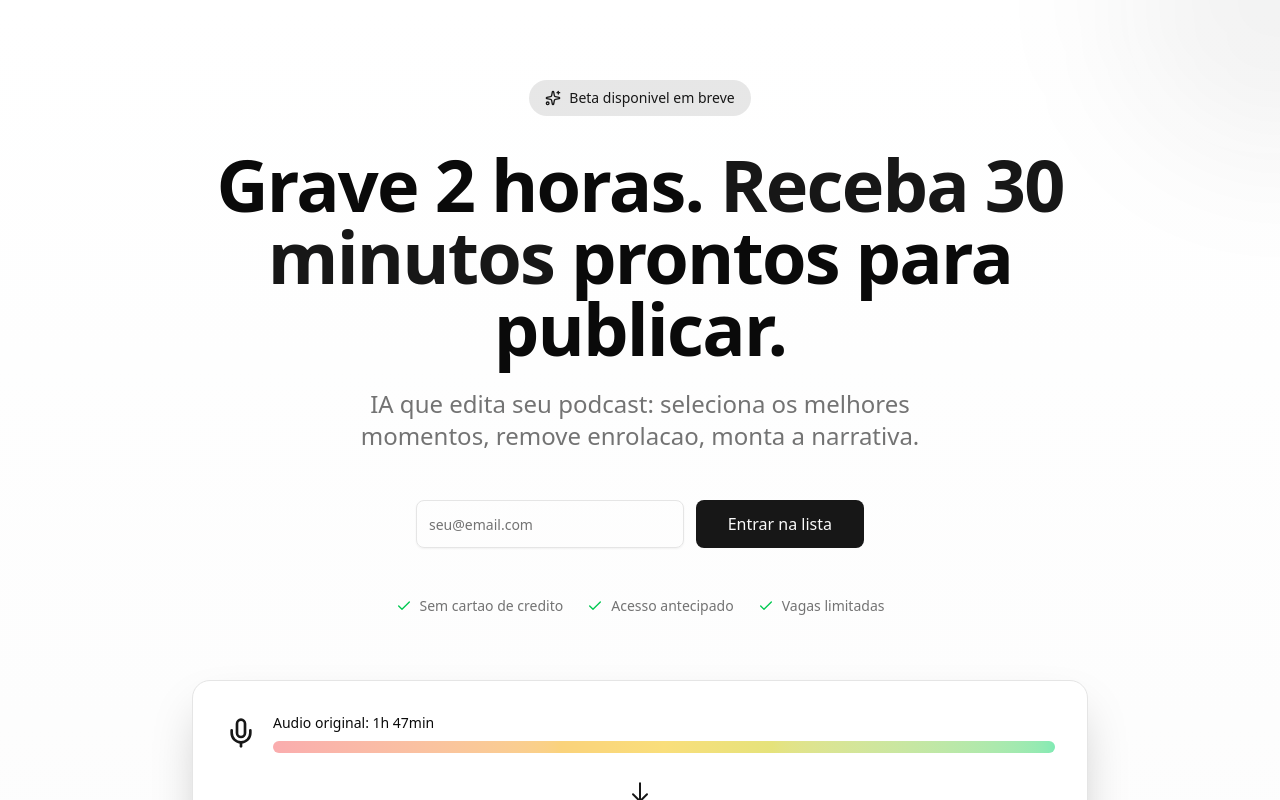
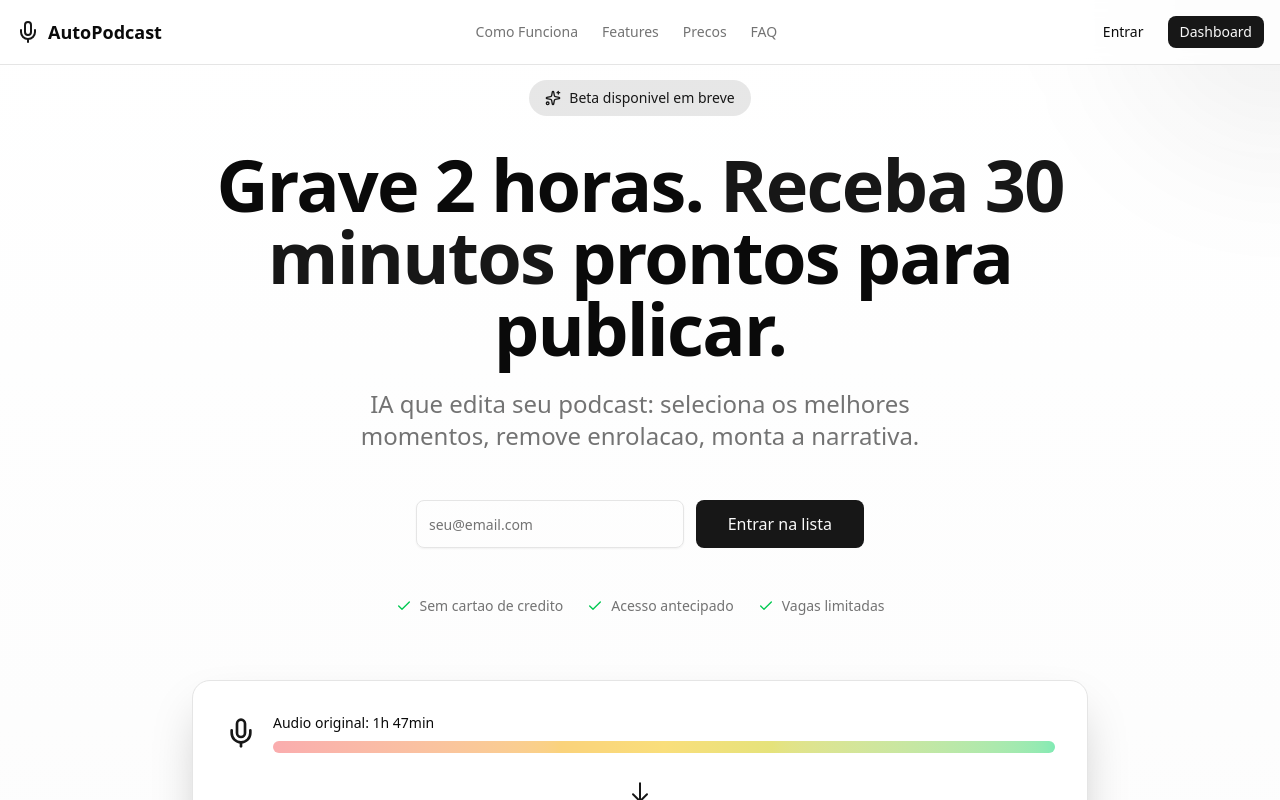
Before and after one commit to marcosremar/autopodcast-editor, a Next.js app: page / in a window 1280 px wide. Shown: the top 800 px of the page. Built offline with nearby package versions, Linux system fonts and the light colour scheme; no server answers.

Commit message:
feat: Add header with login button and login page
- Add Header component with navigation and login/dashboard buttons
- Create /login page with email authentication form
- Fixed navigation from landing to dashboard

```diff
--- /dev/null
+++ b/src/app/login/page.tsx
@@ -0,0 +1,106 @@
+"use client";
+
+import { useState } from "react";
+import { useRouter } from "next/navigation";
+import Link from "next/link";
+import { Button } from "@/components/ui/button";
+import { Input } from "@/components/ui/input";
+import { Label } from "@/components/ui/label";
+import { Mic, ArrowLeft } from "lucide-react";
+
+export default function LoginPage() {
+  const [email, setEmail] = useState("");
+  const [loading, setLoading] = useState(false);
+  const [error, setError] = useState("");
+  const router = useRouter();
+
+  async function handleSubmit(e: React.FormEvent) {
+    e.preventDefault();
+    setLoading(true);
+    setError("");
+
+    try {
+      const res = await fetch("/api/auth/login", {
+        method: "POST",
+        headers: { "Content-Type": "application/json" },
+        body: JSON.stringify({ email }),
+      });
+
+      const data = await res.json();
+
+      if (!res.ok) {
+        setError(data.error || "Erro ao fazer login");
+        return;
+      }
+
+      router.push("/dashboard");
+    } catch {
+      setError("Erro de conexao. Tente novamente.");
+    } finally {
+      setLoading(false);
+    }
+  }
+
+  return (
+    <div className="min-h-screen flex items-center justify-center bg-gradient-to-b from-background to-muted/30">
+      <div className="w-full max-w-md px-4">
+        <div className="bg-card rounded-2xl shadow-xl border p-8">
+          {/* Header */}
+          <div className="text-center mb-8">
+            <Link href="/" className="inline-flex items-center gap-2 mb-6">
+              <Mic className="w-8 h-8 text-primary" />
+              <span className="font-bold text-2xl">AutoPodcast</span>
+            </Link>
+            <h1 className="text-2xl font-bold mb-2">Entrar na sua conta</h1>
+            <p className="text-muted-foreground">
+              Digite seu email para acessar o dashboard
+            </p>
+          </div>
+
+          {/* Form */}
+          <form onSubmit={handleSubmit} className="space-y-4">
+            <div className="space-y-2">
+              <Label htmlFor="email">Email</Label>
+              <Input
+                id="email"
+                type="email"
+                placeholder="seu@email.com"
+                value={email}
+                onChange={(e) => setEmail(e.target.value)}
+                required
+                disabled={loading}
+              />
+            </div>
+
+            {error && (
+              <p className="text-sm text-red-500">{error}</p>
+            )}
+
+            <Button type="submit" className="w-full" disabled={loading}>
+              {loading ? "Entrando..." : "Entrar"}
+            </Button>
+          </form>
+
+          {/* Back link */}
+          <div className="mt-6 text-center">
+            <Link
+              href="/"
+              className="inline-flex items-center gap-1 text-sm text-muted-foreground hover:text-foreground transition-colors"
+            >
+              <ArrowLeft className="w-4 h-4" />
+              Voltar para o inicio
+            </Link>
+          </div>
+        </div>
+
+        {/* Beta notice */}
+        <p className="text-center text-sm text-muted-foreground mt-6">
+          Ainda nao tem conta?{" "}
+          <Link href="/#waitlist" className="text-primary hover:underline">
+            Entre na lista de espera
+          </Link>
+        </p>
+      </div>
+    </div>
+  );
+}
--- a/src/app/page.tsx
+++ b/src/app/page.tsx
@@ -1,4 +1,5 @@
 import {
+  Header,
   Hero,
   Problem,
   HowItWorks,
@@ -13,6 +14,7 @@ import {
 export default function Home() {
   return (
     <main>
+      <Header />
       <Hero />
       <Problem />
       <HowItWorks />
--- /dev/null
+++ b/src/components/landing/Header.tsx
@@ -0,0 +1,51 @@
+"use client";
+
+import Link from "next/link";
+import { Button } from "@/components/ui/button";
+import { Mic } from "lucide-react";
+
+export function Header() {
+  return (
+    <header className="fixed top-0 left-0 right-0 z-50 bg-background/80 backdrop-blur-sm border-b">
+      <div className="container mx-auto px-4">
+        <div className="flex items-center justify-between h-16">
+          {/* Logo */}
+          <Link href="/" className="flex items-center gap-2">
+            <Mic className="w-6 h-6 text-primary" />
+            <span className="font-bold text-lg">AutoPodcast</span>
+          </Link>
+
+          {/* Navigation */}
+          <nav className="hidden md:flex items-center gap-6">
+            <a href="#como-funciona" className="text-sm text-muted-foreground hover:text-foreground transition-colors">
+              Como Funciona
+            </a>
+            <a href="#features" className="text-sm text-muted-foreground hover:text-foreground transition-colors">
+              Features
+            </a>
+            <a href="#precos" className="text-sm text-muted-foreground hover:text-foreground transition-colors">
+              Precos
+            </a>
+            <a href="#faq" className="text-sm text-muted-foreground hover:text-foreground transition-colors">
+              FAQ
+            </a>
+          </nav>
+
+          {/* Auth Buttons */}
+          <div className="flex items-center gap-3">
+            <Link href="/login">
+              <Button variant="ghost" size="sm">
+                Entrar
+              </Button>
+            </Link>
+            <Link href="/dashboard">
+              <Button size="sm">
+                Dashboard
+              </Button>
+            </Link>
+          </div>
+        </div>
+      </div>
+    </header>
+  );
+}
--- a/src/components/landing/index.ts
+++ b/src/components/landing/index.ts
@@ -1,3 +1,4 @@
+export { Header } from "./Header";
 export { Hero } from "./Hero";
 export { Problem } from "./Problem";
 export { HowItWorks } from "./HowItWorks";
```
